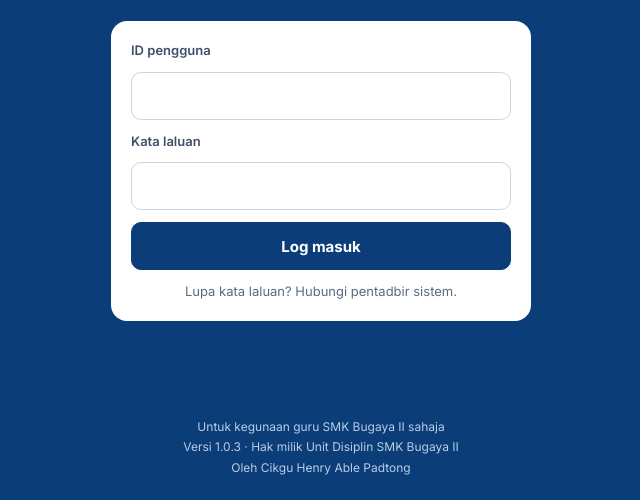
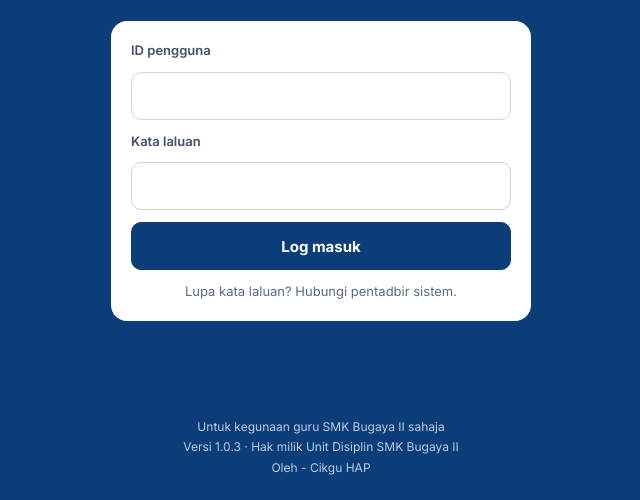
Before and after one commit to HAPSMKBII/mydisiplin, a plain HTML site: page index.html in a window 1280 px wide. Shown: the part 300-800 px from the top of the page, without its empty margins (319-959 px from the left). Drawn offline with Linux system fonts and the light colour scheme.

Commit message:
Skrin log masuk: tukar kredit kepada "Oleh - Cikgu HAP"
Co-Authored-By: Claude Opus 5.5 <noreply@anthropic.com>
Claude-Session: https://claude.ai/code/session_01JqcEiyDJRgpnuywikmAMqu

```diff
--- a/index.html
+++ b/index.html
@@ -199,7 +199,7 @@ dl.dt dt:nth-last-of-type(1),dl.dt dd:last-child{border-bottom:0}
     </form>
     <button class="btn ghost" id="btnPasang" type="button" hidden>Pasang aplikasi di telefon</button>
     <p id="notaIos" style="margin:0;font-size:13px;color:#d4e2f4;text-align:center" hidden>iPhone: tekan Kongsi, kemudian "Add to Home Screen".</p>
-    <div class="foot"><span>Untuk kegunaan guru SMK Bugaya II sahaja</span><span id="versiTeks">Versi 1.0 · Hak milik Unit Disiplin SMK Bugaya II</span><span>Oleh Cikgu Henry Able Padtong</span></div>
+    <div class="foot"><span>Untuk kegunaan guru SMK Bugaya II sahaja</span><span id="versiTeks">Versi 1.0 · Hak milik Unit Disiplin SMK Bugaya II</span><span>Oleh - Cikgu HAP</span></div>
   </div>
 </section>
 
```
